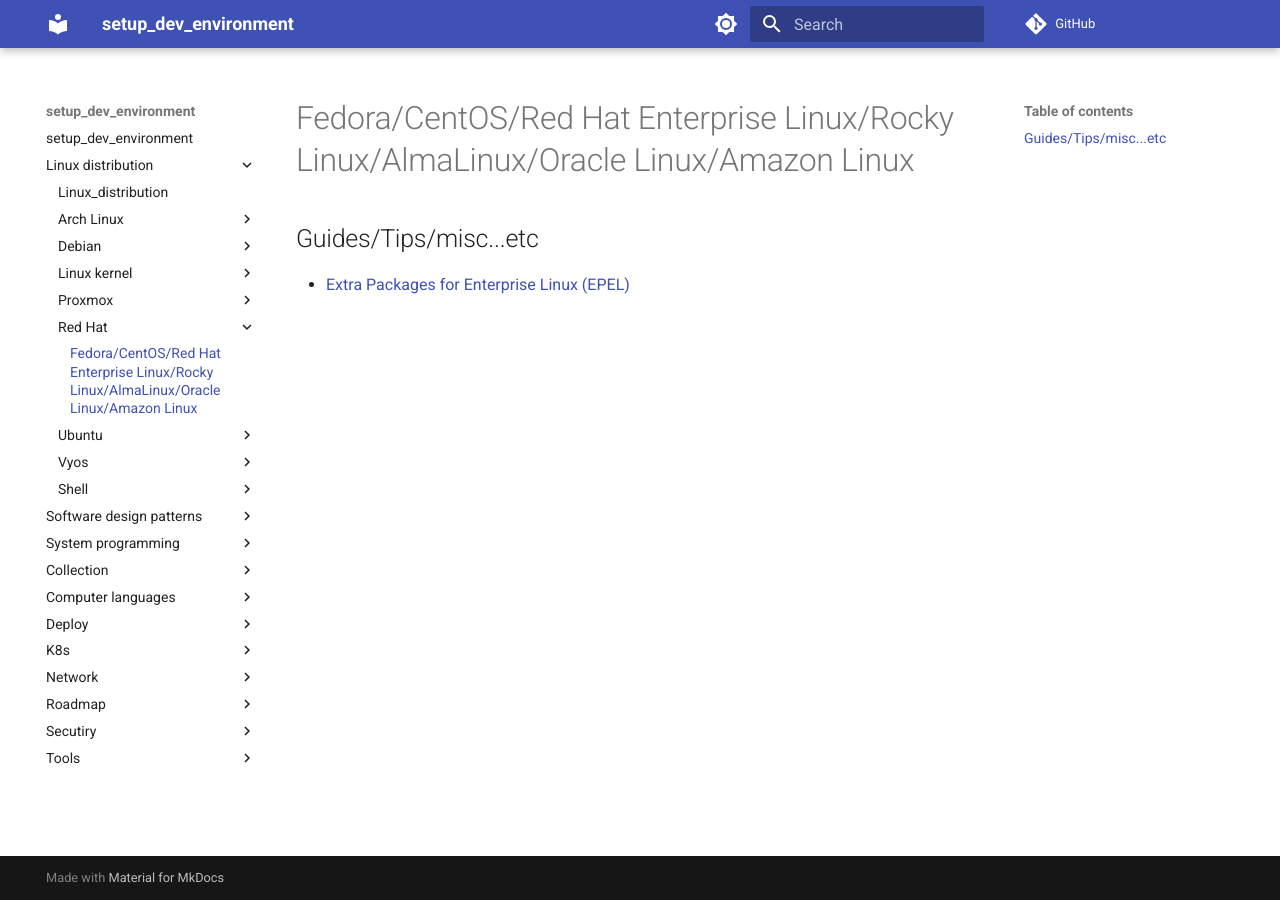
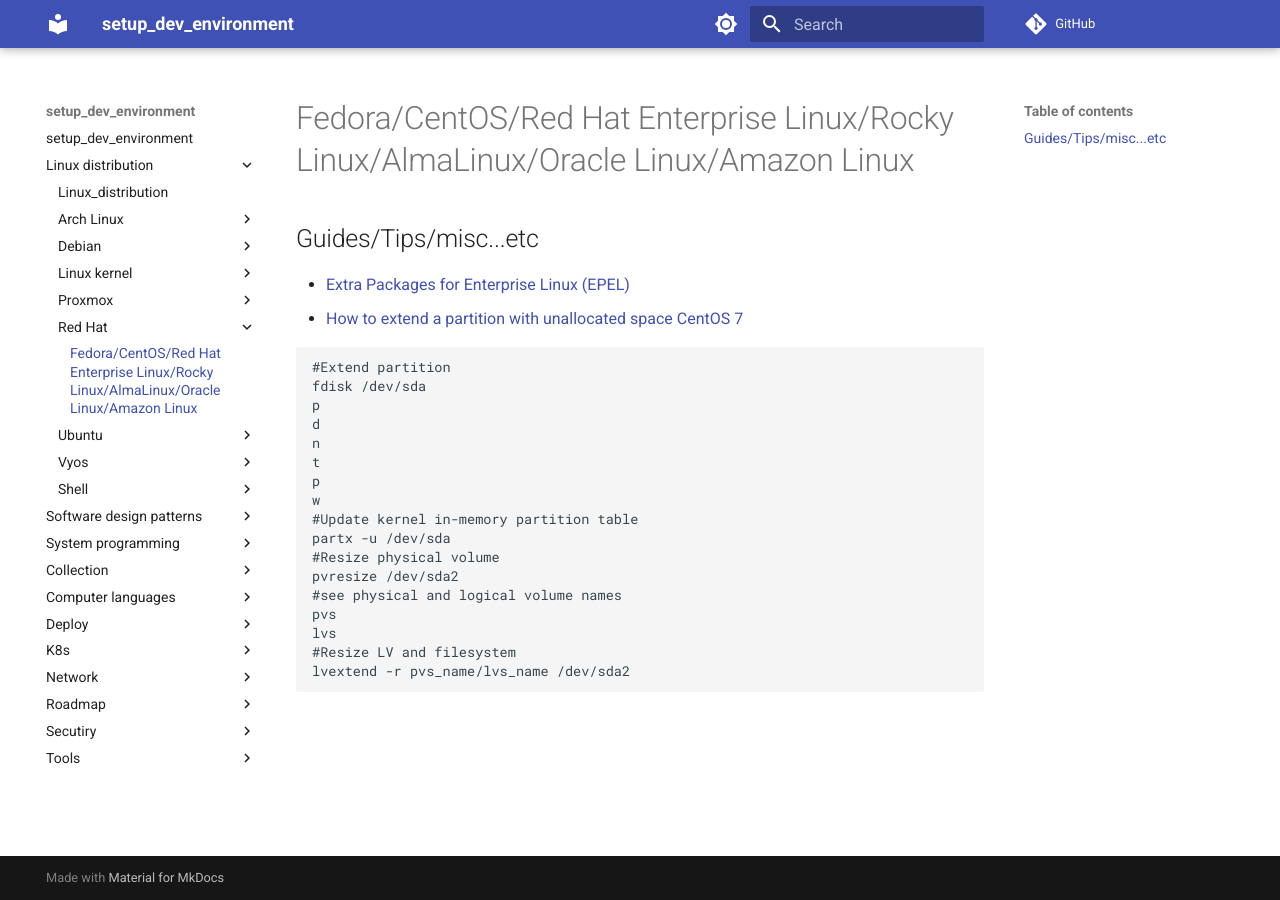
Before and after one commit to hong539/setup_dev_environment, an MkDocs documentation site: the page built from docs/Linux_distribution/Red Hat/redhat.md, in a window 1280 px wide. Built offline with MkDocs 1.6.1 and Material for MkDocs 9.7.7, drawn with Linux system fonts in a browser that asks for light colours; comment, search, counter and statistics services are not loaded.

Commit message:
Update docs

````diff
--- a/docs/Linux_distribution/Red Hat/redhat.md
+++ b/docs/Linux_distribution/Red Hat/redhat.md
@@ -3,3 +3,25 @@
 ## Guides/Tips/misc...etc
 
 * [Extra Packages for Enterprise Linux (EPEL)](https://docs.fedoraproject.org/en-US/epel/)
+* [How to extend a partition with unallocated space CentOS 7](https://community.webcore.cloud/tutorials/linux_specific_articles/how_to_extend_partition_with_unallocated_space_cen/)
+
+
+```shell
+#Extend partition
+fdisk /dev/sda
+p
+d
+n
+t
+p
+w
+#Update kernel in-memory partition table
+partx -u /dev/sda
+#Resize physical volume
+pvresize /dev/sda2
+#see physical and logical volume names
+pvs
+lvs
+#Resize LV and filesystem
+lvextend -r pvs_name/lvs_name /dev/sda2
+```
````
Also changed, not shown: docs/System programming/virtualization/container/container.md (line endings or trailing spaces).
